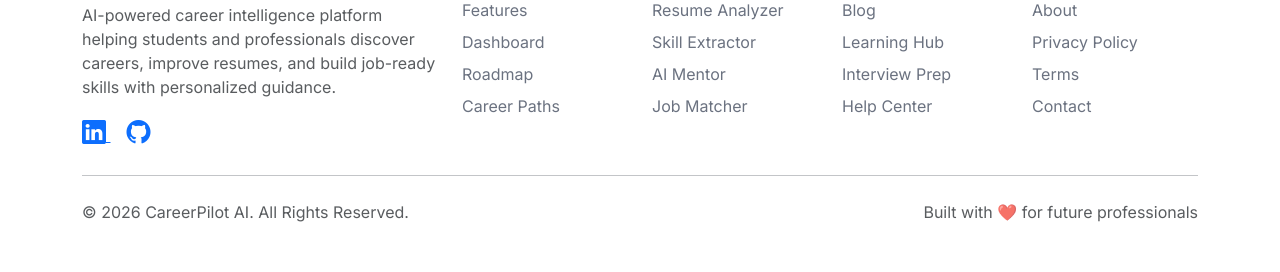
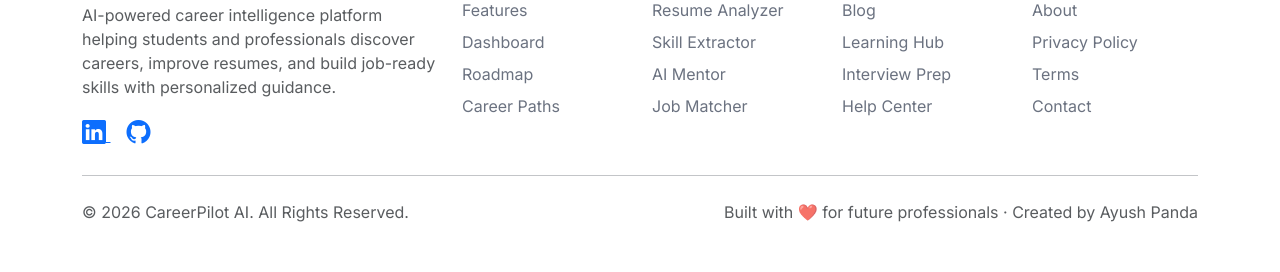
Before and after one commit to Ayush-panda579/CareerPilot-AI---Career-Guidance-Platform, a Flask app: page /careers in a window 1280 px wide. Shown: the part 1270-1542 px from the top of the page. Run offline with Flask 3, Linux system fonts and the light colour scheme.

Commit message:
Add Ayush Panda footer credit

```diff
--- a/Agentic-Autonomous-Systems-main/Agentic & Autonomous Systems/CareerPilot AI Agent/templates/base.html
+++ b/Agentic-Autonomous-Systems-main/Agentic & Autonomous Systems/CareerPilot AI Agent/templates/base.html
@@ -407,7 +407,7 @@
 
             <div class="col-md-6 text-md-end text-muted">
 
-                Built with ❤️ for future professionals
+                Built with ❤️ for future professionals · Created by Ayush Panda
 
             </div>
 
```
